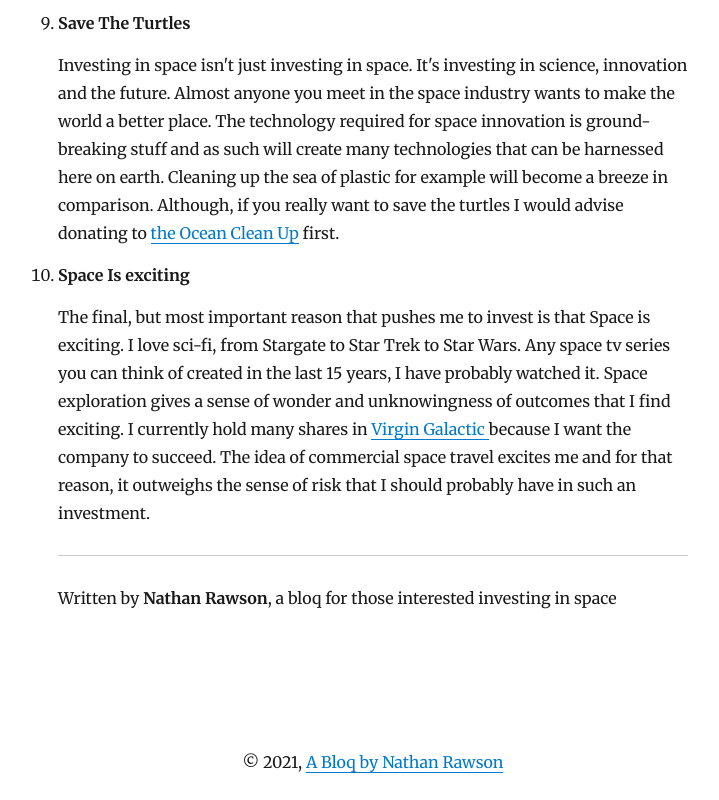
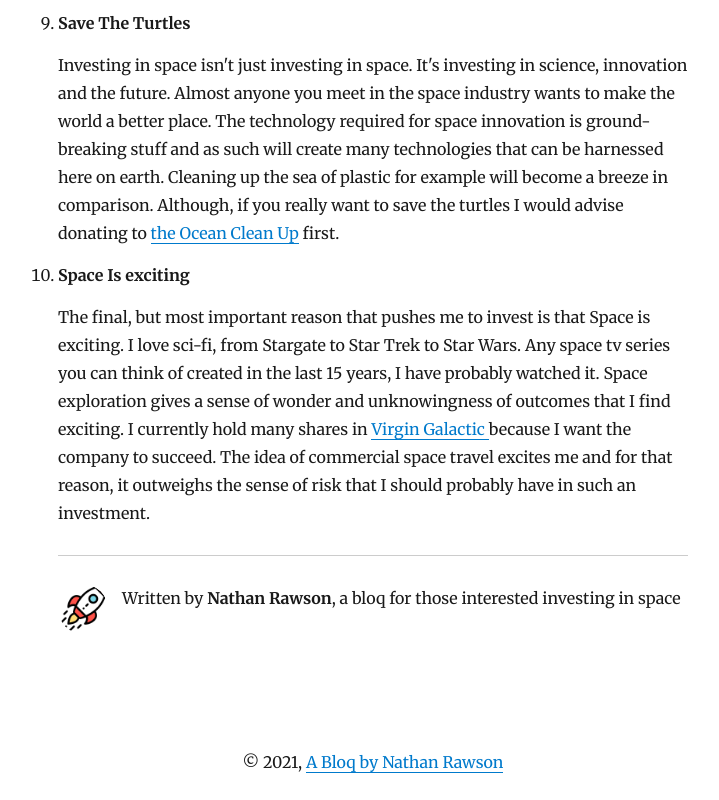
Before and after one commit to Nathanrawson/BlogNetlifyCMS, a Gatsby site: page /blog/10-reasons-we-should-invest-more-in-space-1/ in a window 1280 px wide. Shown: the part 3122-3922 px from the top of the page, without its empty margins (267-986 px from the left). Built offline with nearby package versions, Linux system fonts and the light colour scheme; Gatsby itself is replaced by a stand-in of ours; some packages are replaced by stand-ins of ours.

Commit message:
add icon back

```diff
--- a/src/components/bio.js
+++ b/src/components/bio.js
@@ -20,7 +20,7 @@ function Bio() {
         return (
           <Container>
             <Image
-              src={"https://res.cloudinary.com/dng8alzfo/image/upload/v1614521345/spaceinvestor/gatsby-icon.png"}
+              fixed={data.avatar.childImageSharp.fixed}
               alt={"Nathan Rawson"}
               style={{
                 marginRight: rhythm(1 / 2),
```
Also changed, not shown: content/assets/gatsby-icon.png (added).
